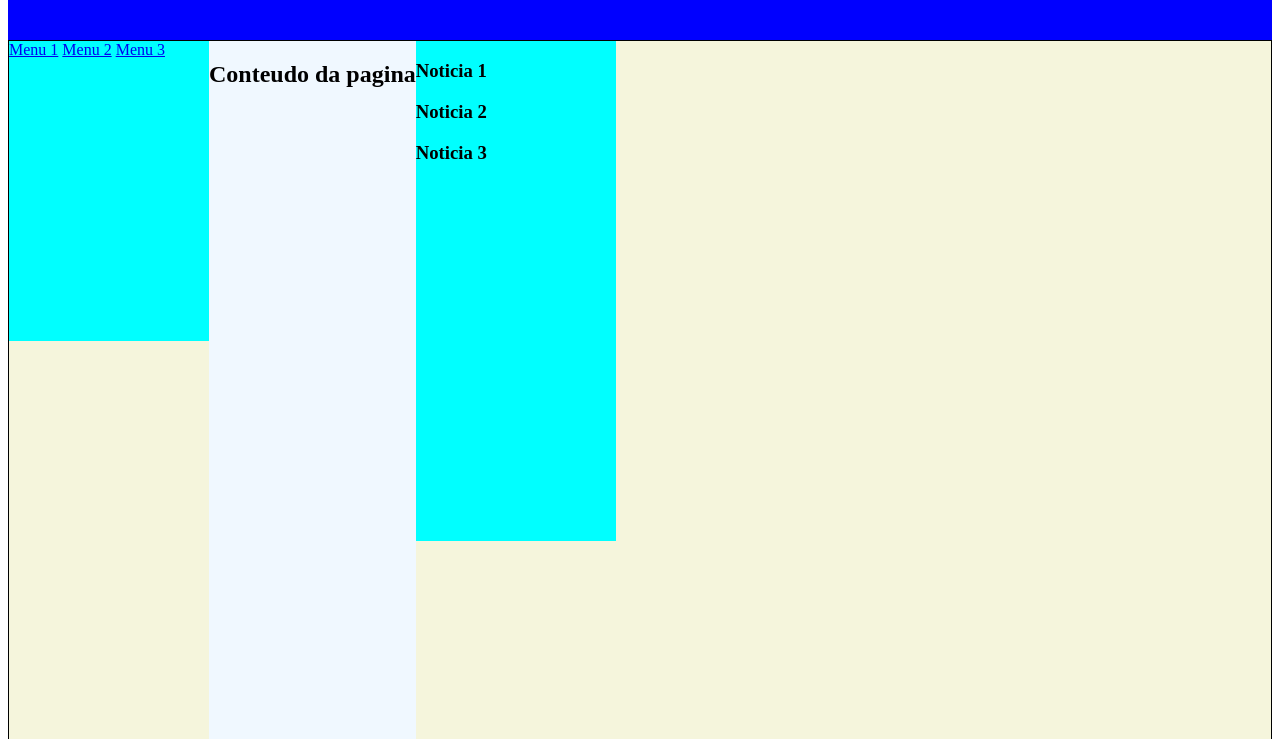
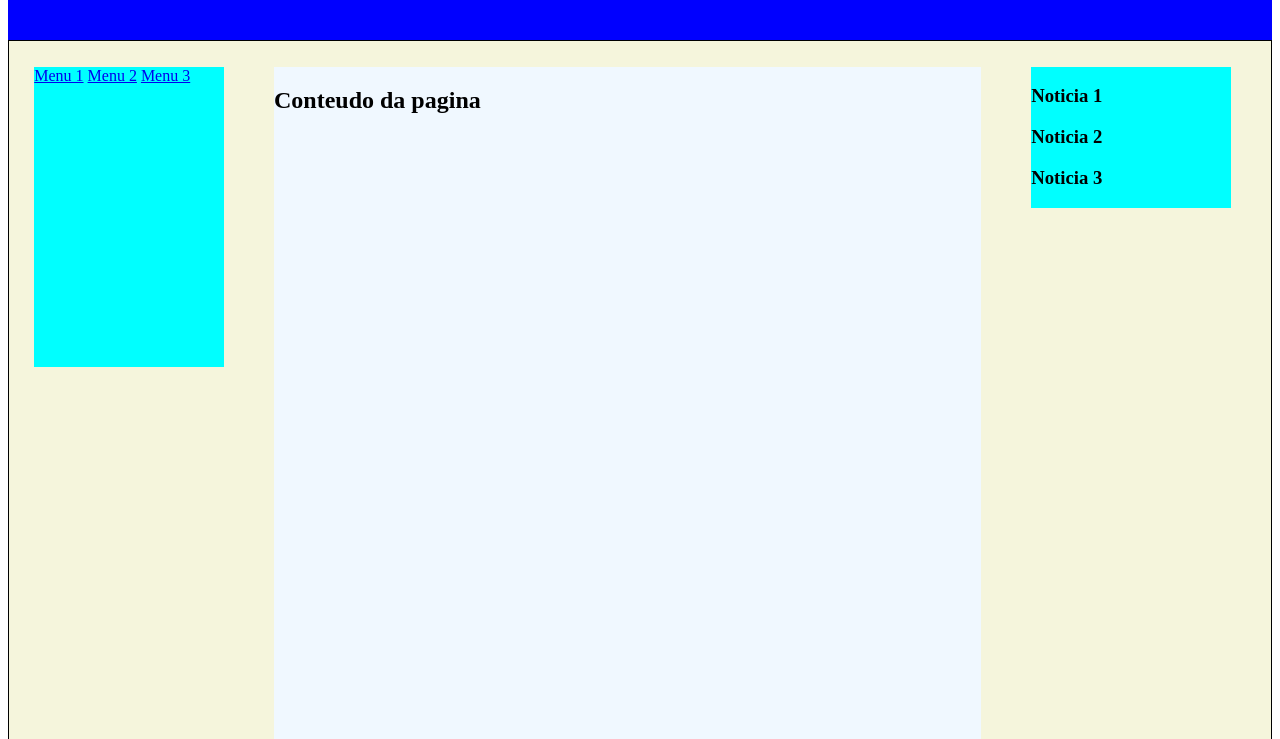
Before and after one commit to bento-lulu/ben.github.io, a plain HTML site: page index.html in a window 1280 px wide. Shown: the part 61-800 px from the top of the page. Drawn offline with Linux system fonts and the light colour scheme.

Commit message:
Tamanhos em precentagens

```diff
--- a/estilos.css
+++ b/estilos.css
@@ -9,18 +9,22 @@
     background-color: beige;
 }
 #body #menu{
-    width: 200px;
+    width: 15%;
     background-color: aqua;
     height: 300px;
+    margin: 2%;
 }
 #body #content{
     background-color: aliceblue;
     height: 800px;
+    width: 56%;
+    margin: 2%;
 }
 #body #news{
     width: 200px;
     background-color: cyan;
-    height: 500px;
+    height: 25%;
+    margin: 2%;
 }
 
 #footer{
```
